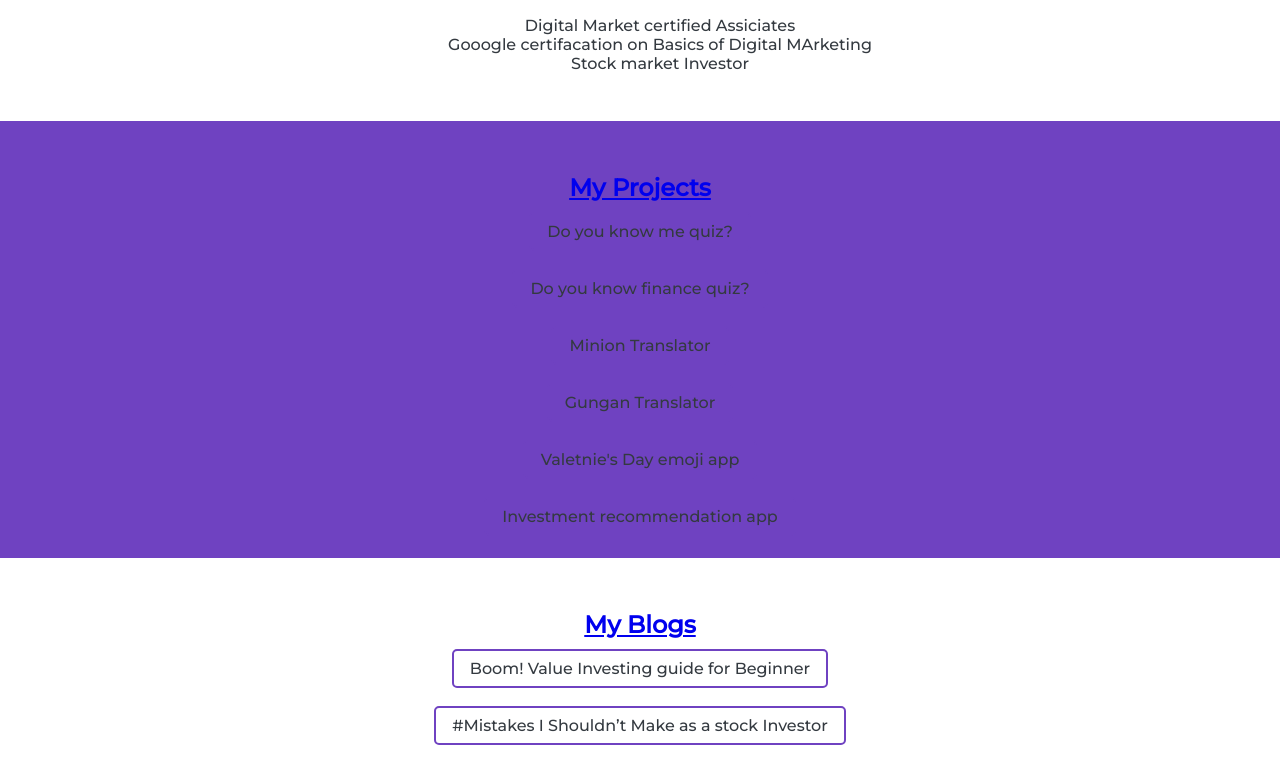
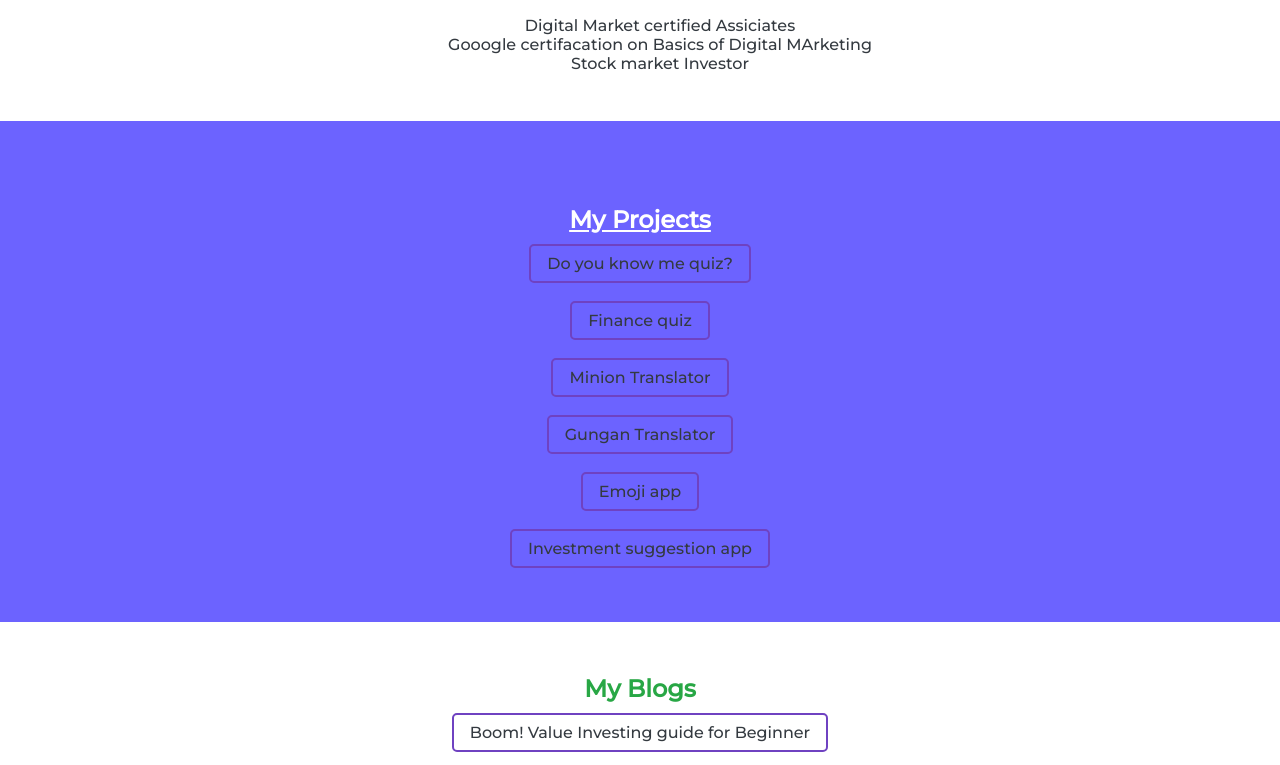
Before and after one commit to Sachanh/Joker-neog-Portfolio, a plain HTML site: page index.html in a window 1280 px wide. Shown: the part 1127-1892 px from the top of the page. Drawn offline with Linux system fonts and the light colour scheme.

Commit message:
Few more changes in section

```diff
--- a/index.html
+++ b/index.html
@@ -76,14 +76,14 @@
         </div>
     </section>
 
-    <section>
+    <section class="section-2">
         <div class="project-detail">
-            <h1><a href="/projects.html">My Projects</a> </h1>
+            <h1><a class="link-2" href="/projects.html">My Projects</a> </h1>
             <a class="btn-blog1"href="https://github.com/Sachanh/Do-you-know-me-quiz"> Do you know me quiz?</a>
                 <br>
                 <br>
                 <br>
-                <a class="btn-blog1" href="https://github.com/Sachanh/Do-you-Know-Financequiz-NeoGCamp"> Do you know finance quiz? </a>
+                <a class="btn-blog1" href="https://github.com/Sachanh/Do-you-Know-Financequiz-NeoGCamp">Finance quiz</a>
                 <br>
                 <br>
                 <br>
@@ -95,11 +95,11 @@
                 <br>
                 <br>
                 <br>
-                <a class="btn-blog1" href="https://github.com/Sachanh/Valentine-EmojiAp"> Valetnie's Day emoji app</a>
+                <a class="btn-blog1" href="https://github.com/Sachanh/Valentine-EmojiAp"> Emoji app</a>
                 <br>
                 <br>
                 <br>
-                <a class="btn-blog1" href="https://github.com/Sachanh/financeApp"> Investment recommendation app</a>
+                <a class="btn-blog1" href="https://github.com/Sachanh/financeApp"> Investment suggestion app</a>
 
 
         </div>
@@ -107,7 +107,7 @@
 
     <section>
         <div class="blogs-detail">
-            <h1> <a href="/blogs.html"> My Blogs</a> </h1>
+            <h1> <a class="link" href="/blogs.html"> My Blogs</a> </h1>
                <a class="btn-blog1 blog-btn"href="/blog1.html"> Boom! Value Investing guide for Beginner</a>
                 <br>
                 <br>
--- a/styles.css
+++ b/styles.css
@@ -60,6 +60,8 @@ body {
 .link {
     text-decoration: none;
     padding: 0.5rem 1rem;
+    color:var(--green);
+
 }
 
 
@@ -170,7 +172,9 @@ body {
    text-decoration: none;
    padding: 0.5rem 1rem;
 }
-
+.link-2{
+    color:white;
+}
 
 
 .Navigation-1 a:hover {
@@ -290,7 +294,7 @@ body {
 
 
 .section-2 {
-    background-color: var(--purple);
+    background-color: var(--primary-color);
     padding: 2rem 1rem;
 }
 
@@ -302,7 +306,7 @@ body {
 }
 
 .project-detail{
-   background-color: var(--purple);
+   /* background-color: var(--purple); */
    padding: 2rem 1rem;
    text-align: center;
     color: var(--white);
@@ -313,7 +317,7 @@ body {
 .blogs-detail{
     padding: 2rem 1rem;
     text-align: center;
-    color: var(--dark);
+    color: var(--info);
     margin: auto;
 }
 
```
